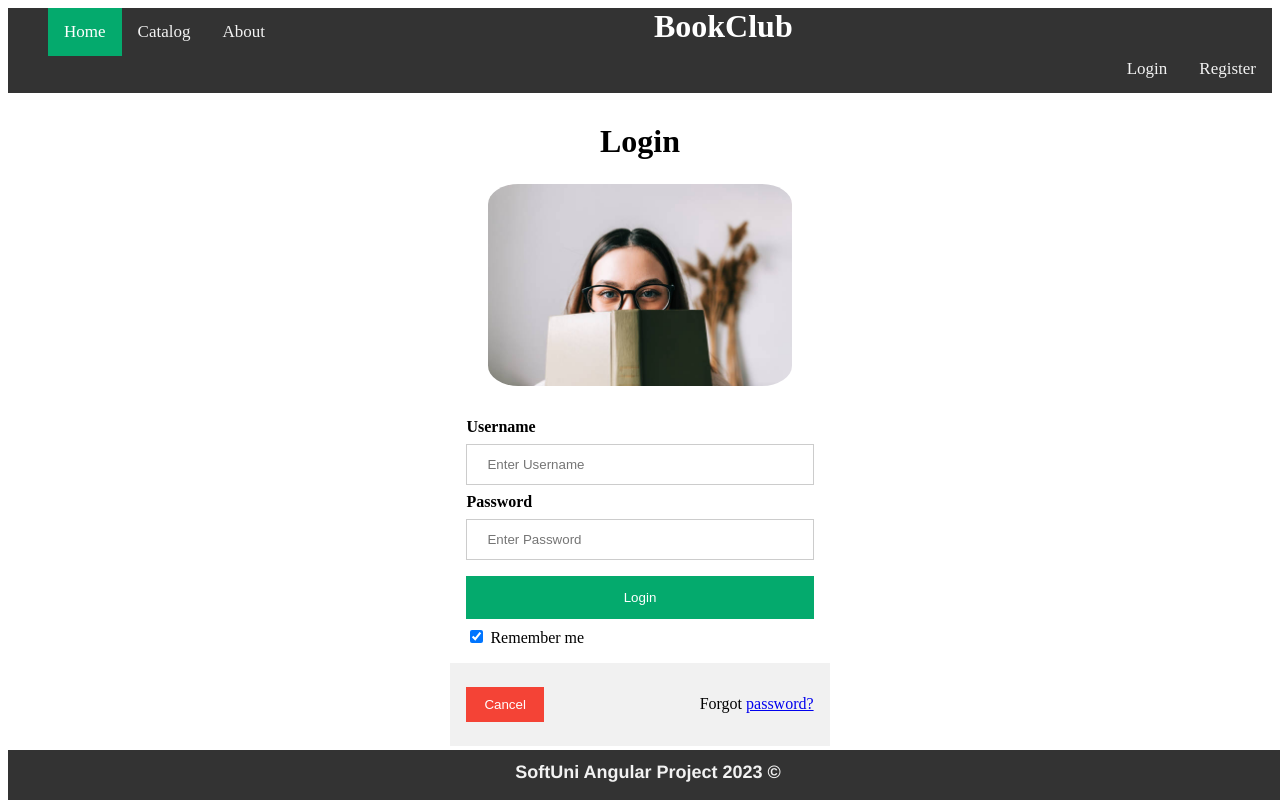
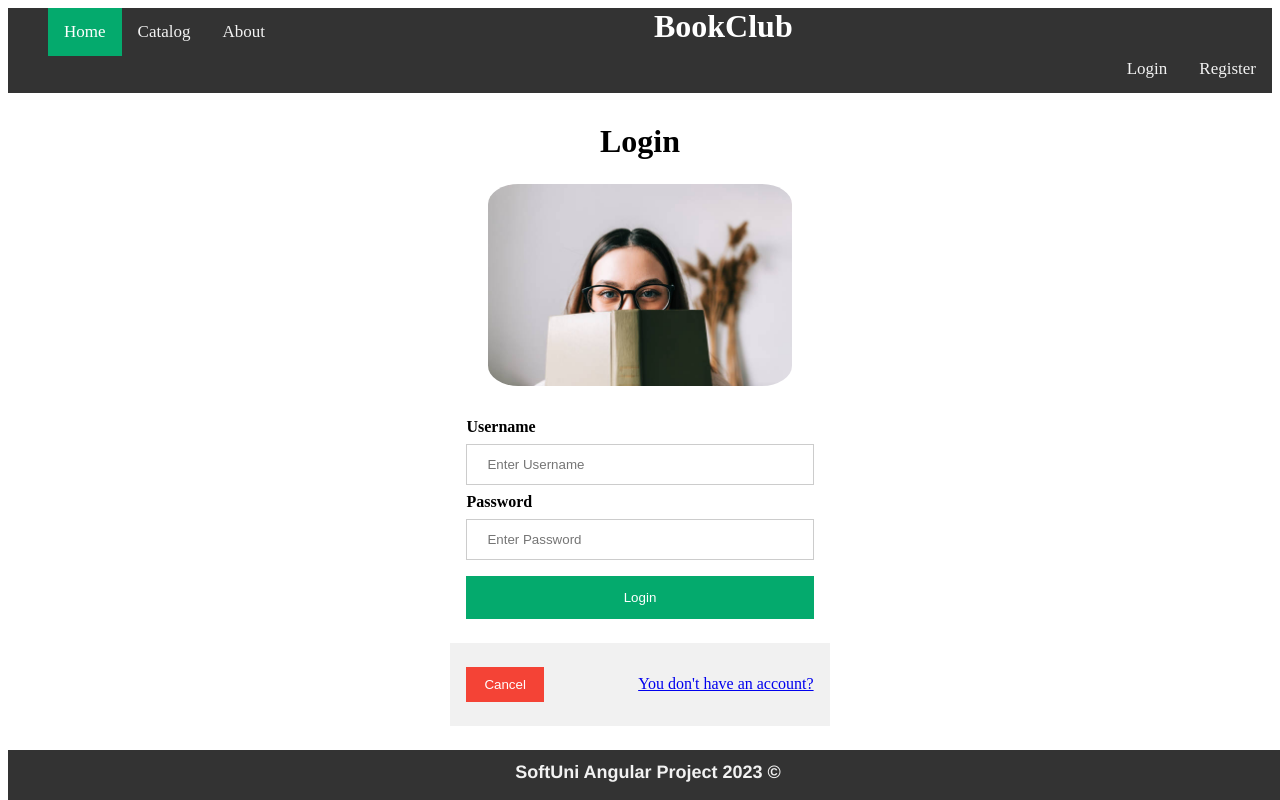
Before and after one commit to EmilPopovski24/TheClub, an Angular app in the folder theClub/: page /login in a window 1280 px wide. Built offline with nearby package versions, Linux system fonts and the light colour scheme.

Commit message:
Finalizing login and register page view

```diff
--- a/theClub/src/app/user/login/login.component.html
+++ b/theClub/src/app/user/login/login.component.html
@@ -2,7 +2,7 @@
     <h1>Login</h1>
 
 <form class="login" form="NgForm" >
-  <!-- (ngSubmit)="login(form)"" -->
+  <!-- (ngSubmit)="login(form)" -->
   <div class="imgcontainer">
     <img src="assets/profile.jpg" alt="Avatar" class="avatar">
   </div>
@@ -15,14 +15,14 @@
     <input type="password" placeholder="Enter Password" name="psw" required #inputPassword>
 
     <button (click)="login(inputEmail.value, inputPassword.value)">Login</button>
-    <label>
+    <!-- <label>
       <input type="checkbox" checked="checked" name="remember"> Remember me
-    </label>
+    </label> -->
   </div>
 
   <div class="container" style="background-color:#f1f1f1">
     <button type="button" class="cancelbtn">Cancel</button>
-    <span class="psw">Forgot <a href="#">password?</a></span>
+    <span class="psw"><a routerLink="/register">You don't have an account?</a></span>
   </div>
 </form>
 </div>
--- a/theClub/src/app/user/login/login.component.ts
+++ b/theClub/src/app/user/login/login.component.ts
@@ -7,6 +7,7 @@ import { Router } from '@angular/router';
   templateUrl: './login.component.html',
   styleUrls: ['./login.component.css']
 })
+
 export class LoginComponent {
 constructor(private userService:UserService, private router:Router) {}
 
--- a/theClub/src/app/user/register/register.component.html
+++ b/theClub/src/app/user/register/register.component.html
@@ -17,12 +17,12 @@
       <input type="password" placeholder="Repeat Password" name="psw-repeat" id="psw-repeat" required>
       <hr>
 
-      <p>By creating an account you agree to our <a href="#">Terms & Privacy</a>.</p>
+      <!-- <p>By creating an account you agree to our <a href="#">Terms & Privacy</a>.</p> -->
       <button type="submit" class="registerbtn">Register</button>
     </div>
 
     <div class="container signin">
-      <p>Already have an account? <a href="#">Sign in</a>.</p>
+      <p>Already have an account? <a routerLink="/login">Sign in</a>.</p>
     </div>
   </form>
 </div>
```
